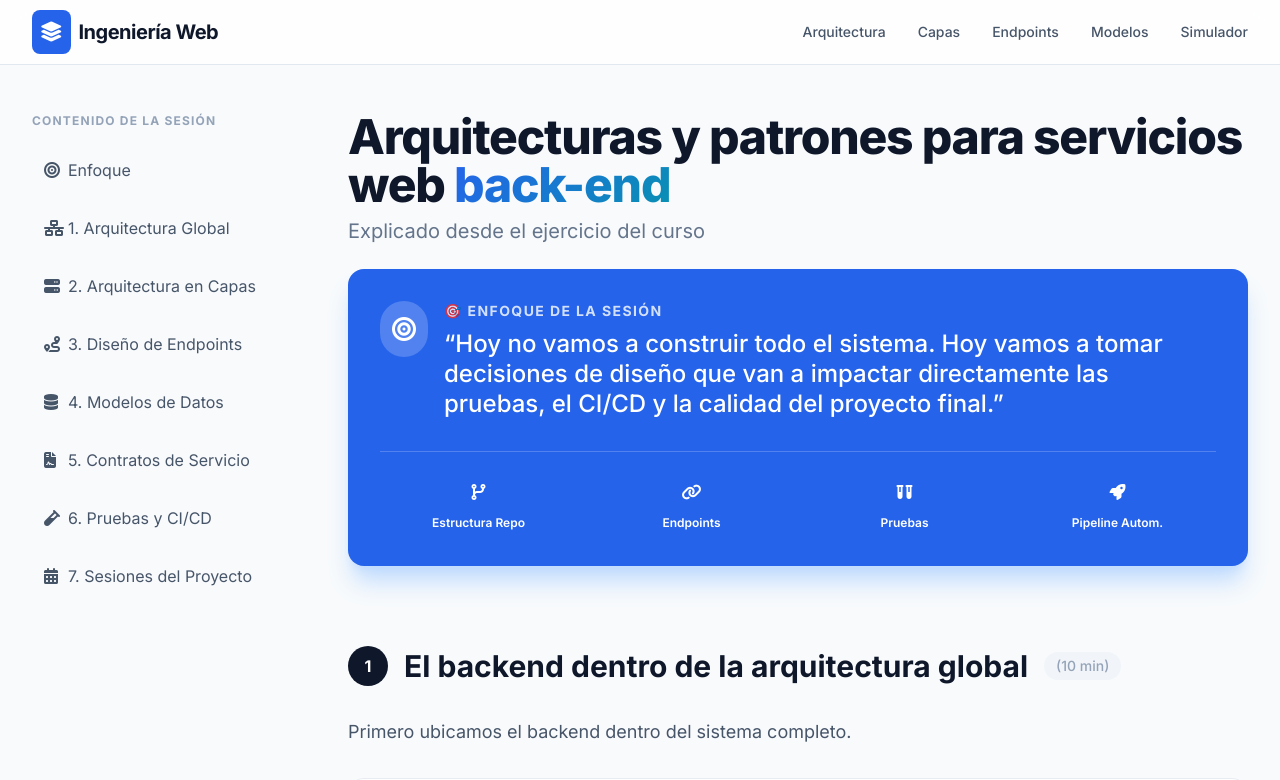
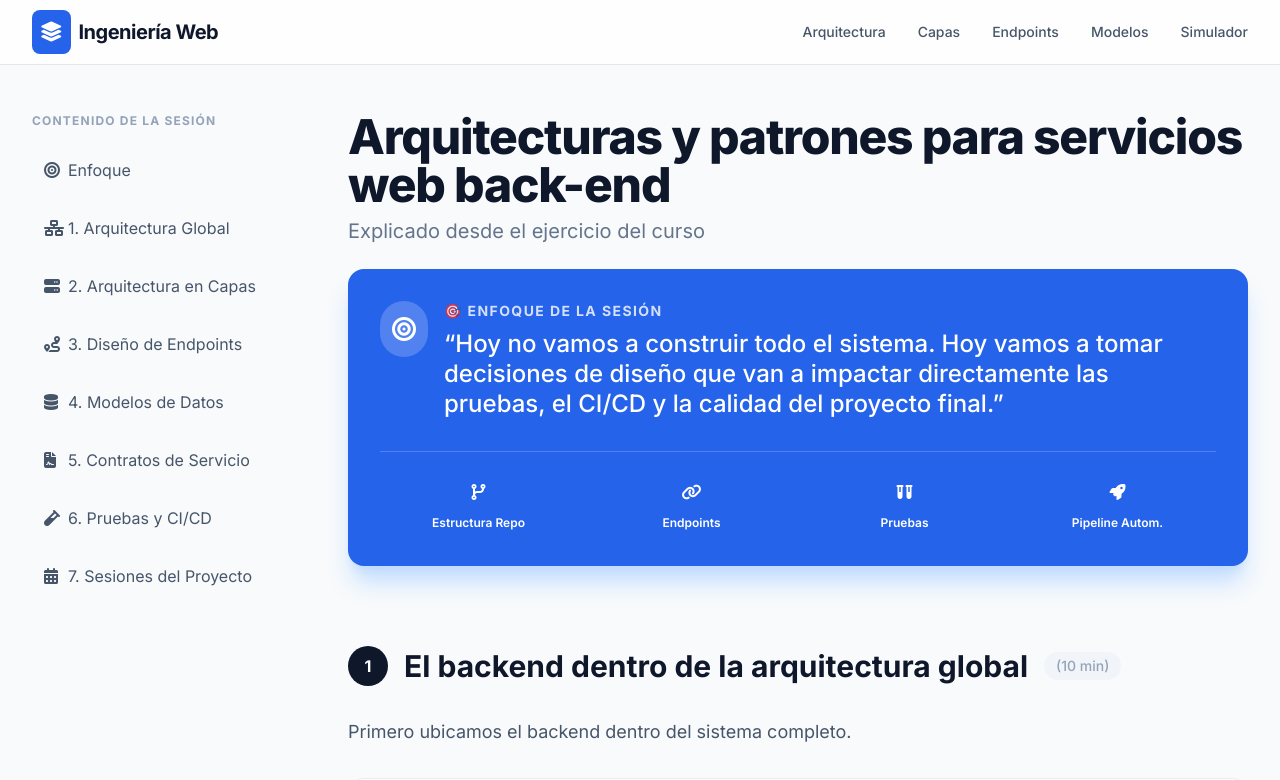
Before and after one commit to dmtoquica/IngeWebVirtual, a plain HTML site: page index.html in a window 1280 px wide. Shown: the top 780 px of the page. Drawn offline with nearby package versions, Linux system fonts and the light colour scheme.

Commit message:
prueba con error

```diff
--- a/index.html
+++ b/index.html
@@ -20,11 +20,11 @@
             border: 1px solid rgba(226, 232, 240, 0.8);
         }
 
-        .gradient-text {
+        /*.gradient-text {
             background: linear-gradient(135deg, #2563eb 0%, #0891b2 100%);
             -webkit-background-clip: text;
             -webkit-text-fill-color: transparent;
-        }
+        }*/
 
         .sidebar-link:hover {
             background: rgba(37, 99, 235, 0.05);
```
